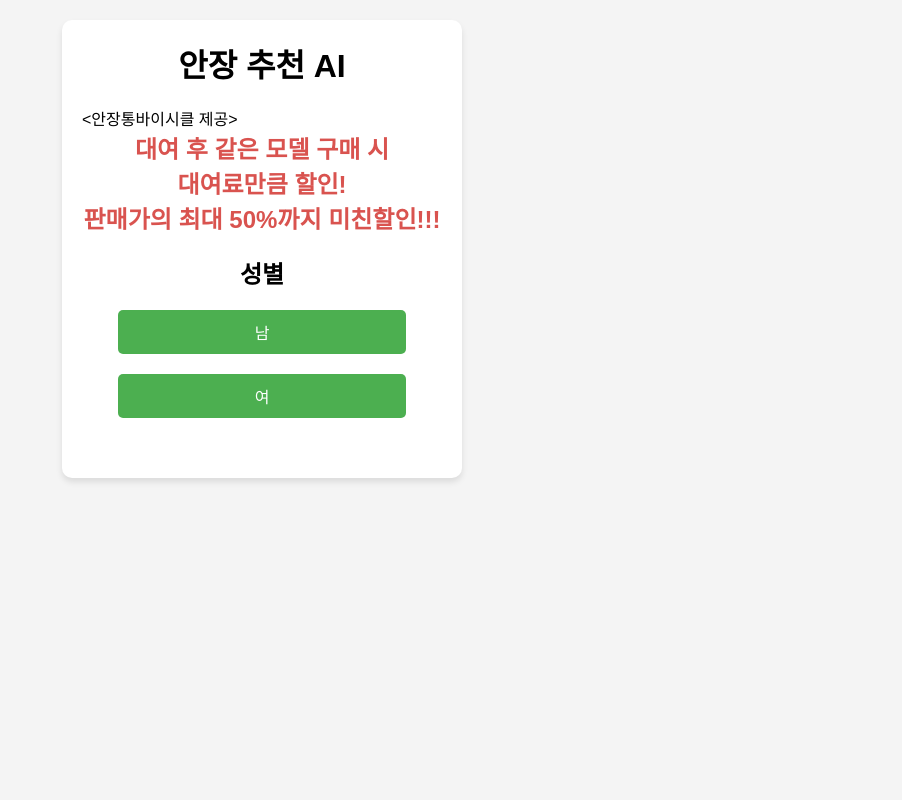
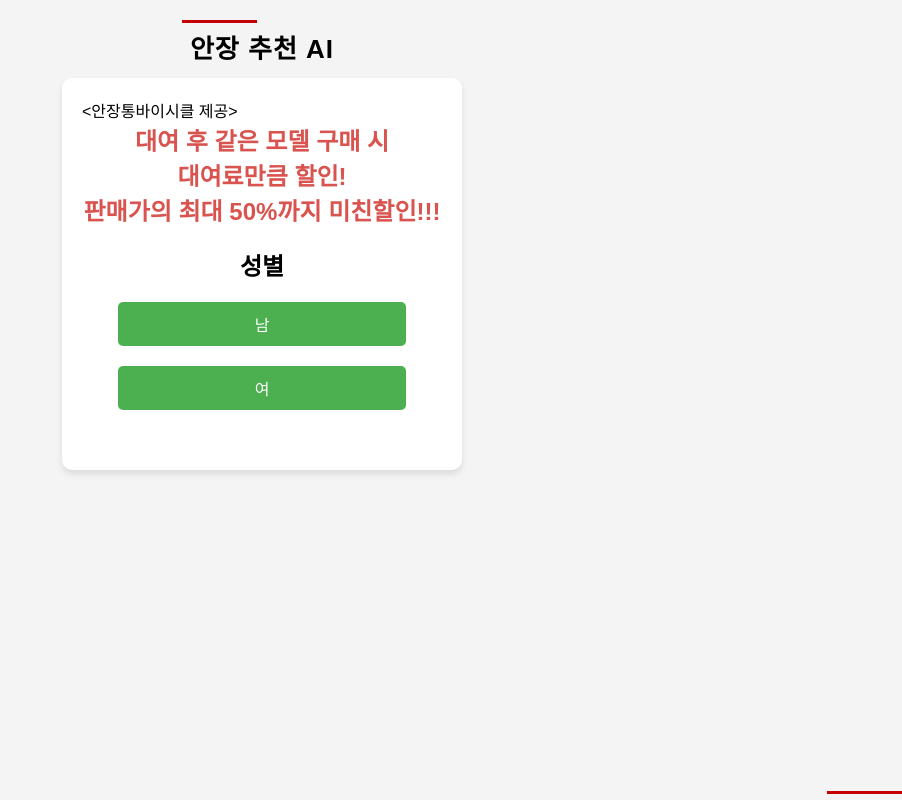
Before and after one commit to twonome/saddlefinder, a plain HTML site: page index.html in a window 1280 px wide. Shown: the whole page, without its empty margins (378-1280 px from the left). Drawn offline with Linux system fonts and the light colour scheme.

Commit message:
Update index.html

```diff
--- a/index.html
+++ b/index.html
@@ -7,8 +7,10 @@
     <link rel="stylesheet" href="styles.css">
 </head>
 <body>
+    <div class="twelve">
+  <h1>안장 추천 AI</h1>
+</div>
     <div class="container">
-        <h1>안장 추천 AI</h1>
         <span><안장통바이시클 제공></span>
         <div id="notice" class="notice">
             <p>대여 후 같은 모델 구매 시</p>
```
